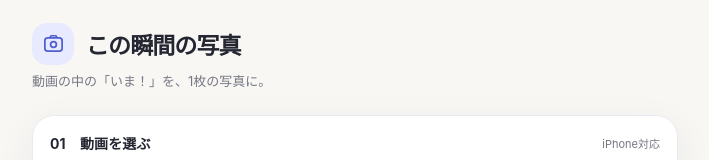
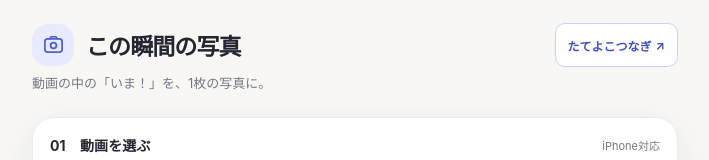
Before and after one commit to xxxelmoxxx/pomo-timer, a plain HTML site: page moment/index.html in a window 1280 px wide. Shown: the top 160 px of the page, without its empty margins (285-994 px from the left). Drawn offline with Linux system fonts and the light colour scheme.

Commit message:
Add reciprocal photo stitcher shortcut to Moment header

```diff
--- a/moment/index.html
+++ b/moment/index.html
@@ -31,6 +31,10 @@
     .note{border-radius:12px;background:#f8f8fe;padding:12px;font-size:12px;line-height:1.8;color:#616278;margin-top:13px}.status{font-size:12px;line-height:1.6;min-height:0;margin:8px 0 0;color:#5c6484}.status.error{color:#ae3b4c}
     footer{font-size:11px;text-align:center;color:#898993;line-height:1.8;margin-top:22px}
     [hidden]{display:none!important}
+    /* 関連アプリ：作業中の動画を残すため別タブで開く */
+    .top .mark{flex-shrink:0}.top h1{min-width:0}.tateLink{margin-left:auto;flex-shrink:0;display:inline-flex;align-items:center;justify-content:center;gap:4px;border:1px solid #cbd0fa;background:#fff;color:#4050c1;border-radius:10px;padding:10px 12px;min-height:44px;font-size:12px;font-weight:750;white-space:nowrap;text-decoration:none}.tateLink:hover{background:var(--accent2)}.tateLink:focus-visible{outline:3px solid #8994f5;outline-offset:2px}
+    @media(max-width:480px){.top{gap:8px}.top h1{font-size:20px;line-height:1.25}.top .mark{width:36px;height:36px;border-radius:12px}.tateLink{padding:8px;font-size:11px}}
+    @media(max-width:360px){.top h1{font-size:17px}.top{gap:6px}.tateLink{padding:7px;font-size:10px}}
   </style>
 </head>
 <body>
@@ -39,6 +43,7 @@
     <div class="top">
       <div class="mark" aria-hidden="true"><svg width="23" height="23" viewBox="0 0 24 24" fill="none"><rect x="3" y="5" width="18" height="14" rx="3" stroke="currentColor" stroke-width="1.8"/><circle cx="12" cy="12" r="3" stroke="currentColor" stroke-width="1.8"/><path d="M8 5 9.5 2.8h5L16 5" stroke="currentColor" stroke-width="1.6" stroke-linecap="round"/></svg></div>
       <h1>この瞬間の写真</h1>
+      <a class="tateLink" href="../tate/" target="_blank" rel="noopener noreferrer" aria-label="たてよこつなぎを新しいタブで開く">たてよこつなぎ <span aria-hidden="true">↗</span></a>
     </div>
     <p class="subtitle">動画の中の「いま！」を、1枚の写真に。</p>
   </header>
```
